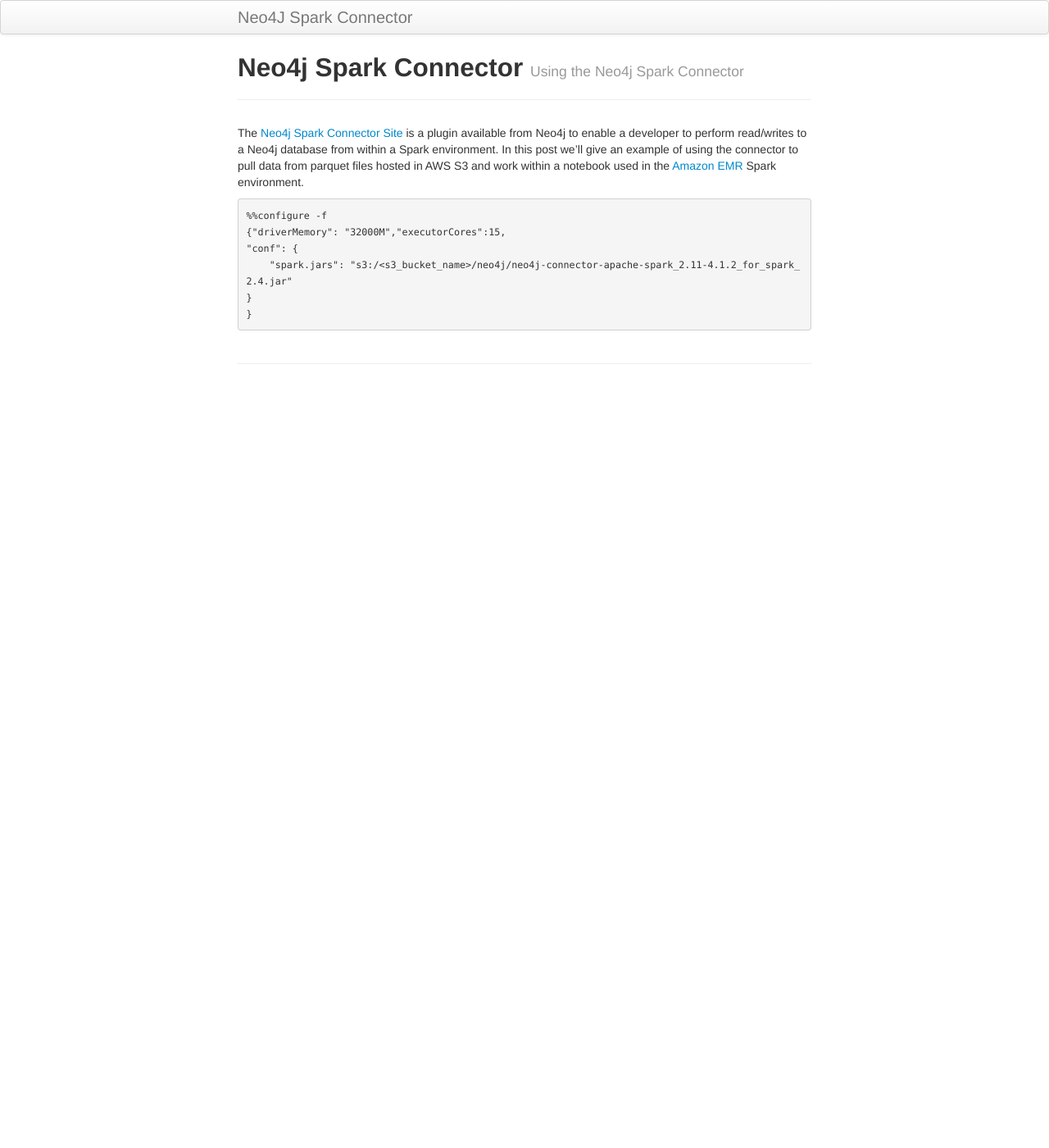
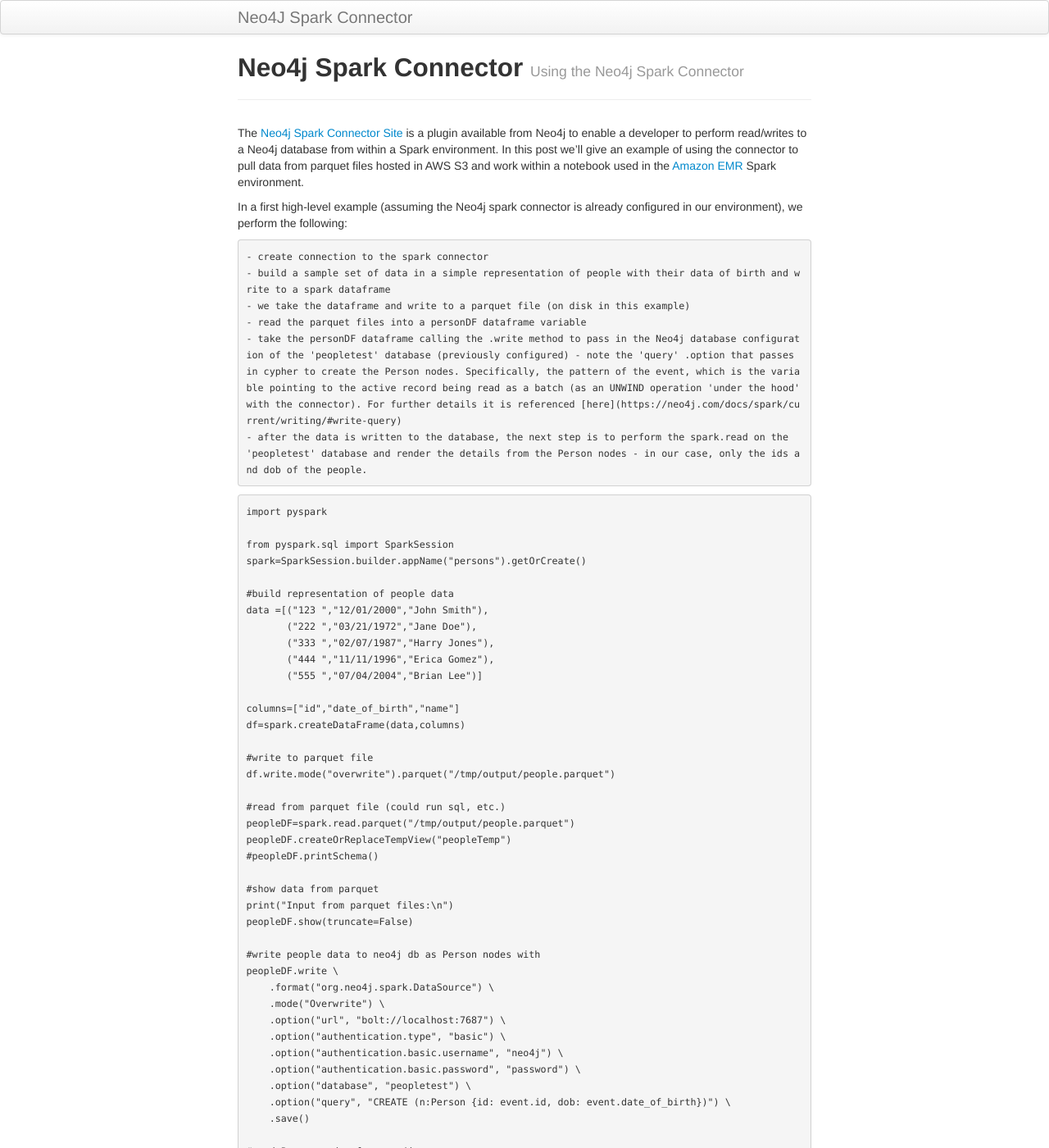
Before and after one commit to jcbneo4j/neo4j_security, a Jekyll site: the page built from index.md, in a window 1280 px wide and 1400 px high. Shown: the whole window at 82% size. Built offline with Jekyll 4.4.1, drawn with Linux system fonts in a browser that asks for light colours; some of the changed text lies outside the part shown.

Commit message:
Update index.md

````diff
--- a/index.md
+++ b/index.md
@@ -8,6 +8,97 @@ description: Using the Neo4j Spark Connector
 
 The [Neo4j Spark Connector Site](https://neo4j.com/docs/spark/current/) is a plugin available from Neo4j to enable a developer to perform read/writes to a Neo4j database from within a Spark environment. In this post we'll give an example of using the connector to pull data from parquet files hosted in AWS S3 and work within a notebook used in the [Amazon EMR](https://neo4j.com/docs/spark/current/) Spark environment.
 
+In a first high-level example (assuming the Neo4j spark connector is already configured in our environment), we perform the following:
+
+    - create connection to the spark connector
+    - build a sample set of data in a simple representation of people with their data of birth and write to a spark dataframe
+    - we take the dataframe and write to a parquet file (on disk in this example)
+    - read the parquet files into a personDF dataframe variable
+    - take the personDF dataframe calling the .write method to pass in the Neo4j database configuration of the 'peopletest' database (previously configured) - note the 'query' .option that passes in cypher to create the Person nodes. Specifically, the pattern of the event, which is the variable pointing to the active record being read as a batch (as an UNWIND operation 'under the hood' with the connector). For further details it is referenced [here](https://neo4j.com/docs/spark/current/writing/#write-query)
+    - after the data is written to the database, the next step is to perform the spark.read on the 'peopletest' database and render the details from the Person nodes - in our case, only the ids and dob of the people.
+
+```python
+import pyspark
+
+from pyspark.sql import SparkSession
+spark=SparkSession.builder.appName("persons").getOrCreate()
+
+#build representation of people data
+data =[("123 ","12/01/2000","John Smith"),
+       ("222 ","03/21/1972","Jane Doe"),
+       ("333 ","02/07/1987","Harry Jones"),
+       ("444 ","11/11/1996","Erica Gomez"),
+       ("555 ","07/04/2004","Brian Lee")]
+
+columns=["id","date_of_birth","name"]
+df=spark.createDataFrame(data,columns)
+
+#write to parquet file
+df.write.mode("overwrite").parquet("/tmp/output/people.parquet")
+
+#read from parquet file (could run sql, etc.)
+peopleDF=spark.read.parquet("/tmp/output/people.parquet")
+peopleDF.createOrReplaceTempView("peopleTemp")
+#peopleDF.printSchema()
+
+#show data from parquet
+print("Input from parquet files:\n")
+peopleDF.show(truncate=False)
+
+#write people data to neo4j db as Person nodes with
+peopleDF.write \
+    .format("org.neo4j.spark.DataSource") \
+    .mode("Overwrite") \
+    .option("url", "bolt://localhost:7687") \
+    .option("authentication.type", "basic") \
+    .option("authentication.basic.username", "neo4j") \
+    .option("authentication.basic.password", "password") \
+    .option("database", "peopletest") \
+    .option("query", "CREATE (n:Person {id: event.id, dob: event.date_of_birth})") \
+    .save()
+
+#read Person nodes from neo4j
+print("Reading newly created nodes in neo4j:\n")
+spark.read.format("org.neo4j.spark.DataSource") \
+    .option("url", "bolt://localhost:7687") \
+    .option("authentication.type", "basic") \
+    .option("authentication.basic.username", "neo4j") \
+    .option("authentication.basic.password", "password") \
+    .option("database", "peopletest") \
+    .option("labels", "Person") \
+    .load().show()
+
+
+Input from parquet files:
+
++------------+-------------+---------------------+
+|id          |date_of_birth|description          |
++------------+-------------+---------------------+
+|222         |03/21/1972   |Jane Doe             |
+|555         |07/04/2004   |Brian Lee            |
+|444         |11/11/1996   |Erica Gomez          |
+|123         |12/01/2000   |John Smith           |
+|333         |02/07/1987   |Harry Jones          |
++------------+-------------+---------------------+
+
+Reading newly created nodes in neo4j:
+
++----+--------+-----------+-----------+
+|<id>|<labels>|dob        |id         |
++----+--------+-----------+-----------+
+|   0| [Person]|02/07/1987|       333 |
+|   1| [Person]|03/21/1972|       222 |
+|   2| [Person]|11/11/1996|       444 |
+|   3| [Person]|12/01/2000|       123 |
+|   4| [Person]|07/04/2004|       555 |
++----+--------+-----------+-----------+
+
+
+```
+
+The code snippets used below reference a Jupyter [notebook](https://github.com/jcbneo4j/neo4j_spark_parquet) containing the full code that can be used as a template as a starting point to implement using the connector. One could import the notebook into an Amazon EMR studio, point to their data and configure, as needed.
+
+
 ```python
 %%configure -f
 {"driverMemory": "32000M","executorCores":15,
````
